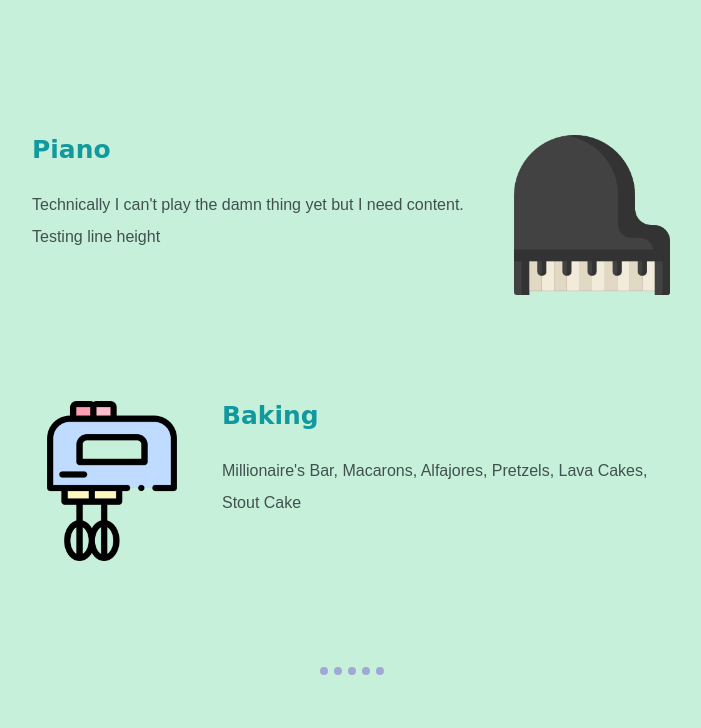
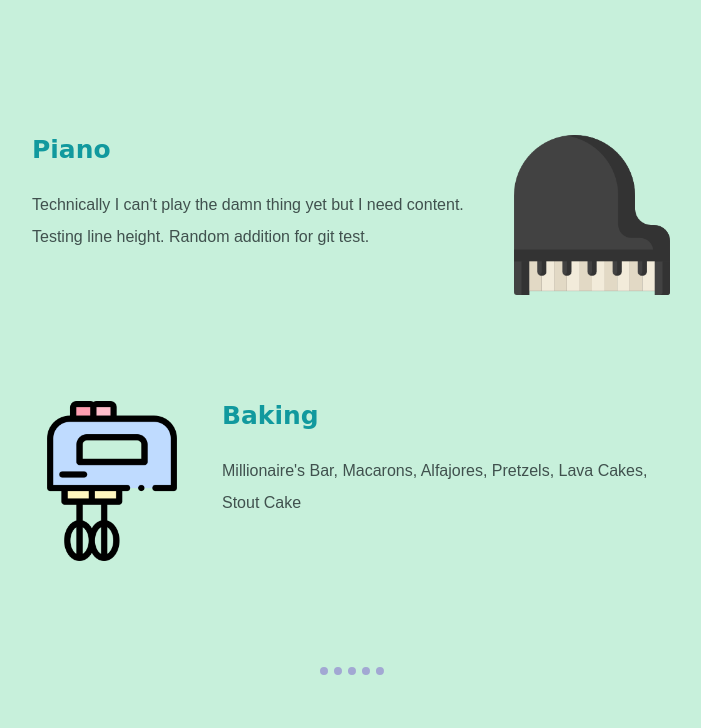
Before and after one commit to jcomsci/personal-site, a plain HTML site: page index.html in a window 1280 px wide. Shown: the part 1499-2227 px from the top of the page, without its empty margins (288-989 px from the left). Drawn offline with Linux system fonts and the light colour scheme; a web font is replaced by a local one.

Commit message:
Added random sentence to piano skill description for test

```diff
--- a/index.html
+++ b/index.html
@@ -50,7 +50,7 @@
             <img class="pianoimg" src="images/piano (3).png" alt="">
             <h3>Piano</h3>
             <p class="piano-desc">Technically I can't play the damn thing yet but I need content.
-              Testing line height
+              Testing line height. Random addition for git test.
             </p>
 
           </div>
```
